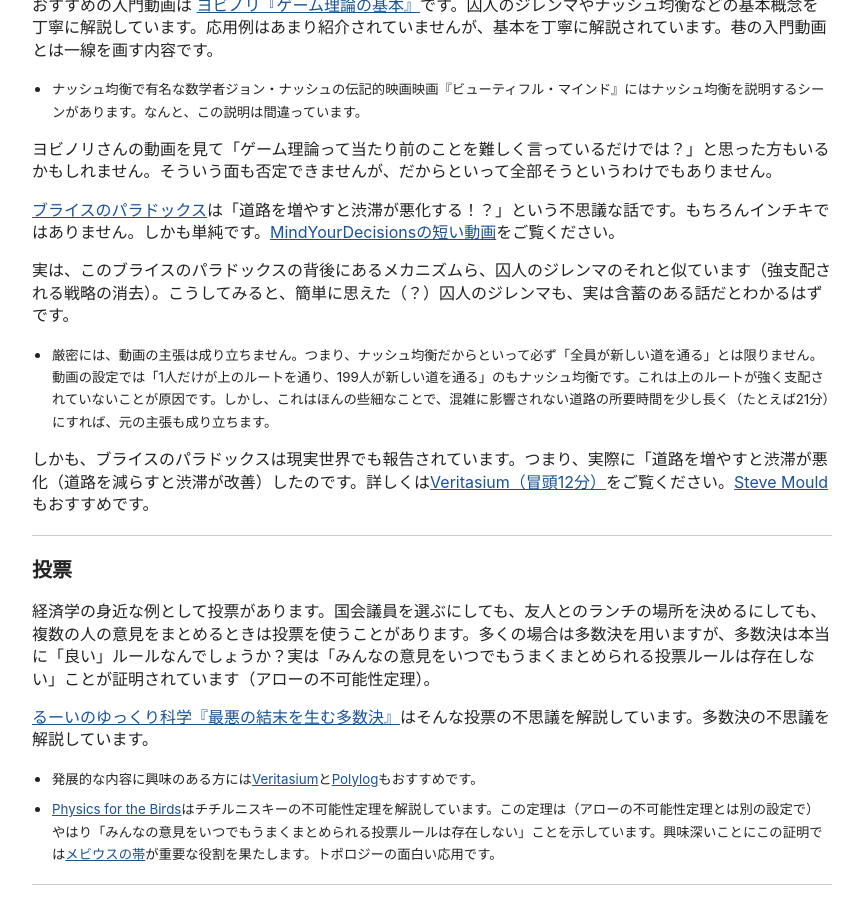
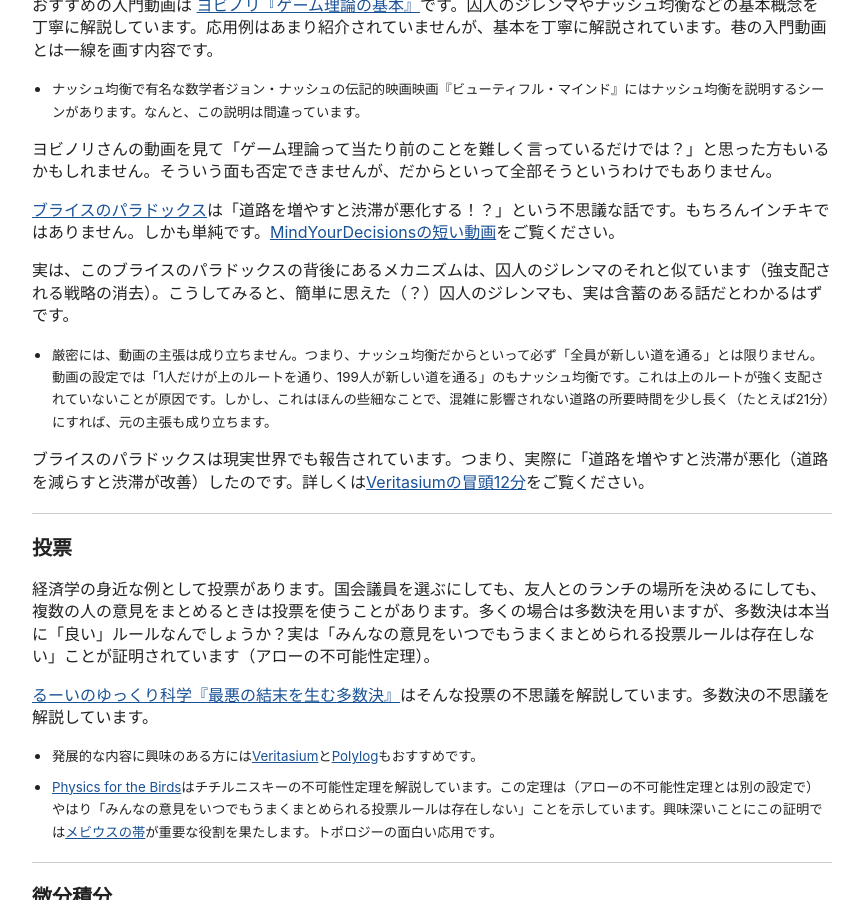
Before and after one commit to tetsuyahoshino137/tetsuyahoshino137.github.io, a Jekyll site: the page built from posts/youtube.md, in a window 1280 px wide and 900 px high, scrolled down 664 px. Shown: the whole window, without its empty margins (208-1071 px from the left). Built offline with Jekyll 4.4.1, drawn with Linux system fonts in a browser that asks for light colours.

Commit message:
Update youtube.md

```diff
--- a/posts/youtube.md
+++ b/posts/youtube.md
@@ -40,11 +40,11 @@ YouTubeで勉強なんて当たり前になりました。勉強になる動画
 
 [ブライスのパラドックス](https://ja.wikipedia.org/wiki/%E3%83%96%E3%83%A9%E3%82%A4%E3%82%B9%E3%81%AE%E3%83%91%E3%83%A9%E3%83%89%E3%83%83%E3%82%AF%E3%82%B9)は「道路を増やすと渋滞が悪化する！？」という不思議な話です。もちろんインチキではありません。しかも単純です。[MindYourDecisionsの短い動画](https://www.youtube.com/watch?v=8mlH9bnvWVE)をご覧ください。
 
-実は、このブライスのパラドックスの背後にあるメカニズムら、囚人のジレンマのそれと似ています（強支配される戦略の消去）。こうしてみると、簡単に思えた（？）囚人のジレンマも、実は含蓄のある話だとわかるはずです。
+実は、このブライスのパラドックスの背後にあるメカニズムは、囚人のジレンマのそれと似ています（強支配される戦略の消去）。こうしてみると、簡単に思えた（？）囚人のジレンマも、実は含蓄のある話だとわかるはずです。
 
 - <small>厳密には、動画の主張は成り立ちません。つまり、ナッシュ均衡だからといって必ず「全員が新しい道を通る」とは限りません。動画の設定では「1人だけが上のルートを通り、199人が新しい道を通る」のもナッシュ均衡です。これは上のルートが強く支配されていないことが原因です。しかし、これはほんの些細なことで、混雑に影響されない道路の所要時間を少し長く（たとえば21分）にすれば、元の主張も成り立ちます。</small>
 
-しかも、ブライスのパラドックスは現実世界でも報告されています。つまり、実際に「道路を増やすと渋滞が悪化（道路を減らすと渋滞が改善）したのです。詳しくは[Veritasium（冒頭12分）](https://youtu.be/-QTkPfq7w1A)をご覧ください。[Steve Mould](https://youtu.be/Cg73j3QYRJc)もおすすめです。
+ブライスのパラドックスは現実世界でも報告されています。つまり、実際に「道路を増やすと渋滞が悪化（道路を減らすと渋滞が改善）したのです。詳しくは[Veritasiumの冒頭12分](https://youtu.be/-QTkPfq7w1A)をご覧ください。
 
 ---
 
```
